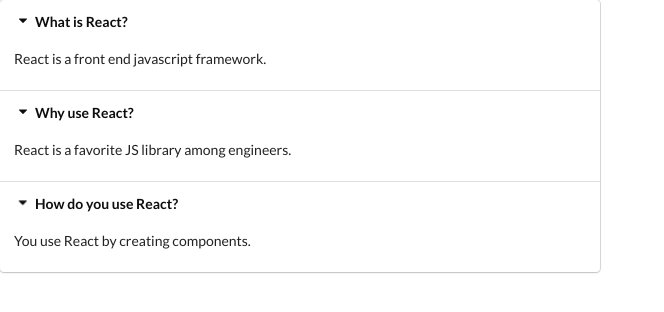
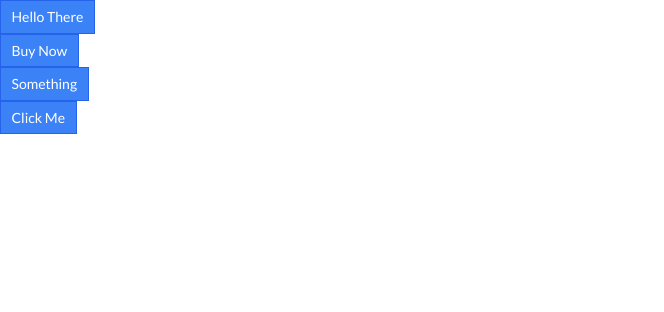
Before and after one commit to sabrinamaral/widgets, a React (Create React App) app: page / in a window 1280 px wide. Shown: the top 312 px of the page, without its empty margins (0-664 px from the left). Built offline with nearby package versions, Linux system fonts and the light colour scheme.

Commit message:
App update

```diff
--- a/src/App.js
+++ b/src/App.js
@@ -1,5 +1,6 @@
 import React from "react";
 import Accordion from "./components/Accordion";
+import Button from "./components/Button";
 
 const items = [
   {
@@ -18,7 +19,20 @@
 const App = () => {
   return (
     <div>
-      <Accordion items={items} />
+      <div>
+        <Button primary rounded>
+          hello there
+        </Button>
+      </div>
+      <div>
+        <Button>buy now</Button>
+      </div>
+      <div>
+        <Button>something</Button>
+      </div>
+      <div>
+        <Button>click me</Button>
+      </div>
     </div>
   );
 };
```
